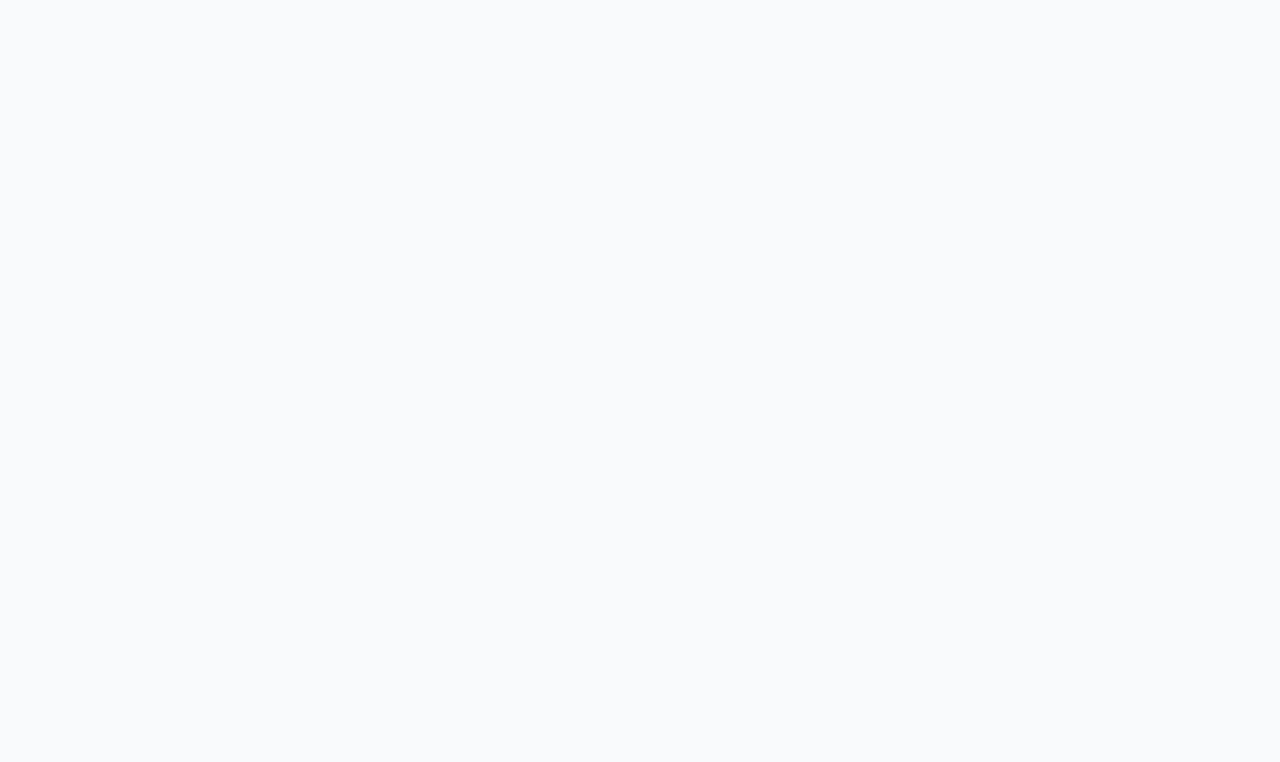
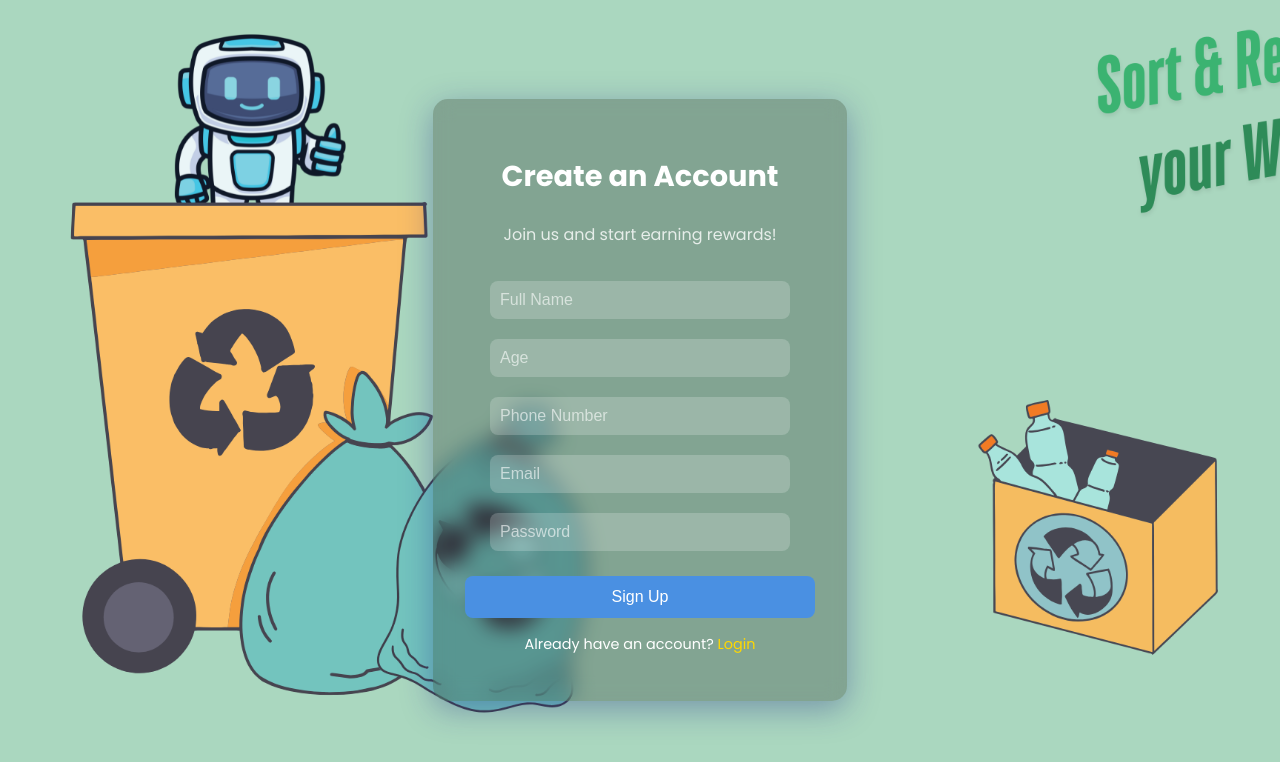
Before and after one commit to AbhishekMamgain7/waste-to-reward, a React (Vite) app in the folder Frontend/: page /Signup in a window 1280 px wide. Before the commit this address had no page. Shown: the top 762 px of the page. Built offline with nearby package versions, Linux system fonts and the light colour scheme.

Commit message:
Add files via upload

```diff
--- a/Frontend/src/App.jsx
+++ b/Frontend/src/App.jsx
@@ -2,13 +2,14 @@ import React from "react";
 import { BrowserRouter as Router, Routes, Route } from "react-router-dom";
 import HomePage from "./HomePage";
 import Login from "./Login";
-
+import SignUp from "./Signup";
 function App() {
   return (
     <Router>
       <Routes>
         <Route path="/" element={<HomePage />} />
-        <Route path="/login" element={<Login />} />
+        <Route path="/Login" element={<Login />} />
+        <Route path="/Signup" element={<SignUp />} />
       </Routes>
     </Router>
   );
```
